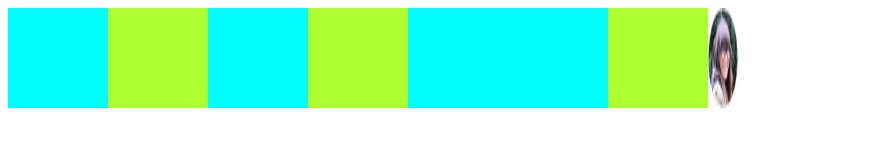
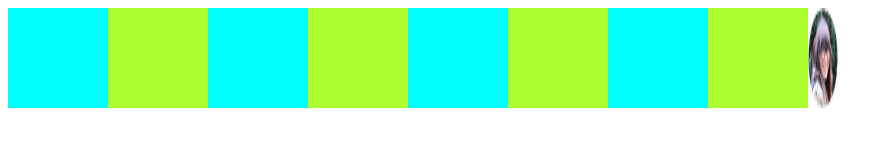
Before and after one commit to Yunicorn228/algorithm, a plain HTML site: page index.html in a window 1280 px wide. Shown: the whole page, without its empty margins (0-893 px from the left). Drawn offline with Linux system fonts and the light colour scheme.

Commit message:
algorithm

```diff
--- a/index.html
+++ b/index.html
@@ -15,7 +15,7 @@
         <div></div>
         <div class="even"></div>
         <div></div>
-
+        <div class="even"></div>
         <div></div>
         <div class="even"></div>
         <img src="Oval.png" alt="">
```
